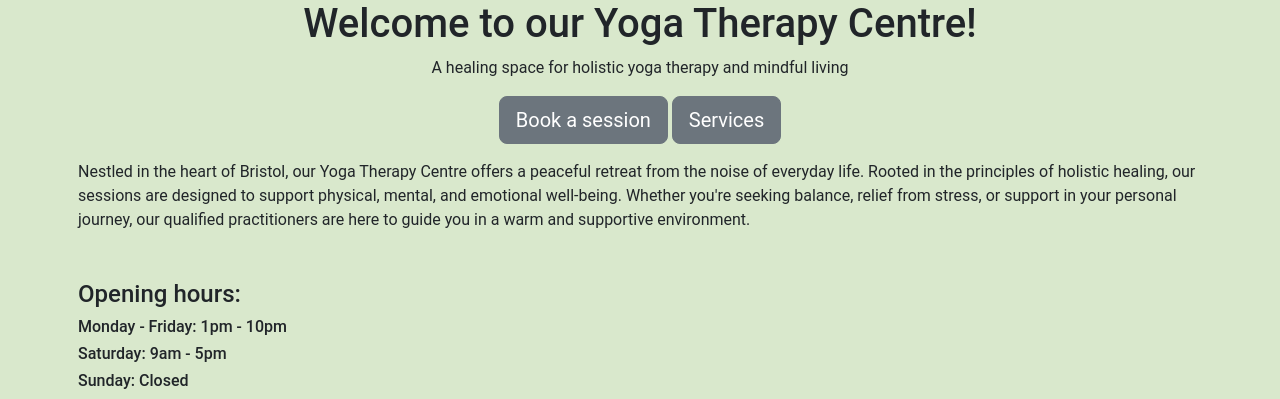
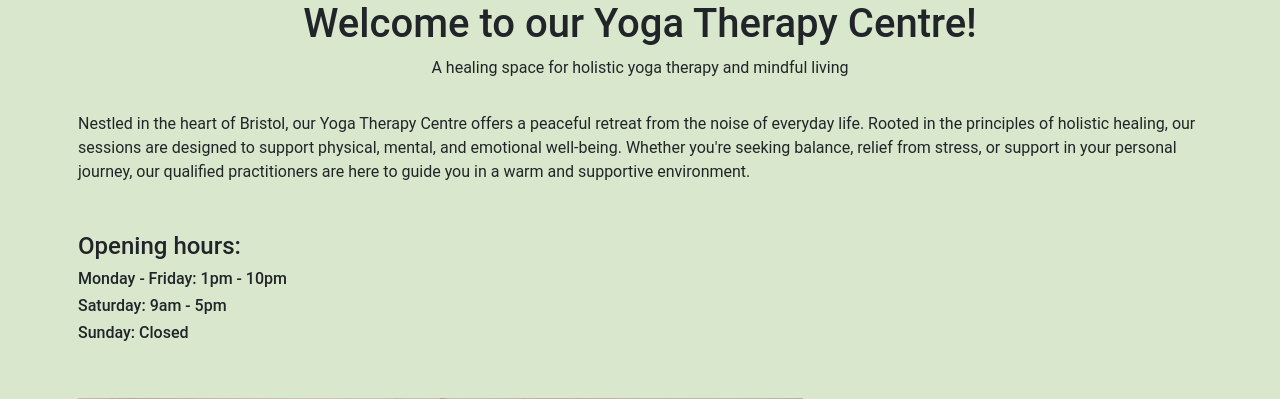
Before and after one commit to LidiaMorejudo/therapycentre, a Django app: page / in a window 1280 px wide; the page is wider, and only the part inside the window is pictured. Shown: the top 399 px of that part. Run offline with Django 5.2, Linux system fonts and the light colour scheme; some libraries are stand-ins or nearby versions.

Commit message:
Deleted links in header till I add the new ones

```diff
--- a/core/templates/core/index.html
+++ b/core/templates/core/index.html
@@ -9,8 +9,6 @@
     <div class="col-12 callout jumbotron text-center">
       <h1 class="jumbotron-header">Welcome to our Yoga Therapy Centre!</h1>
       <p>A healing space for holistic yoga therapy and mindful living</p>
-      <a href="{% url 'booking' %}" class="btn btn-secondary btn-lg header-btn">Book a session</a>
-      <a href="{% url 'menues' %}" class="btn btn-secondary btn-lg header-btn">Services</a>
     </div>
   </div>
 </div>
```
